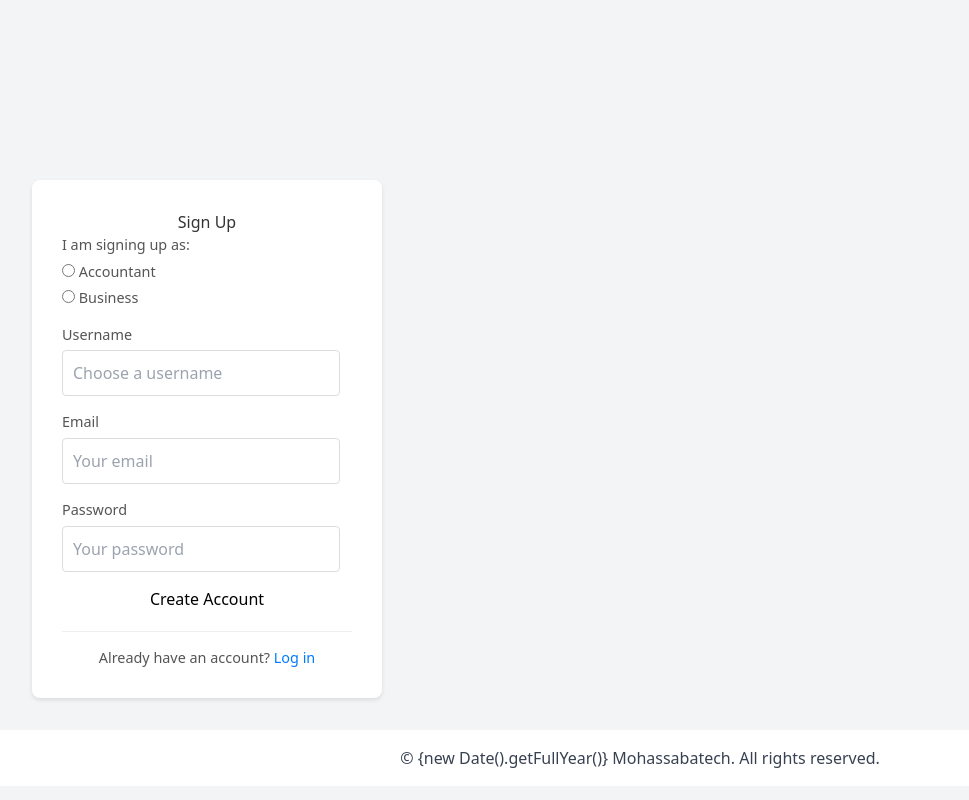
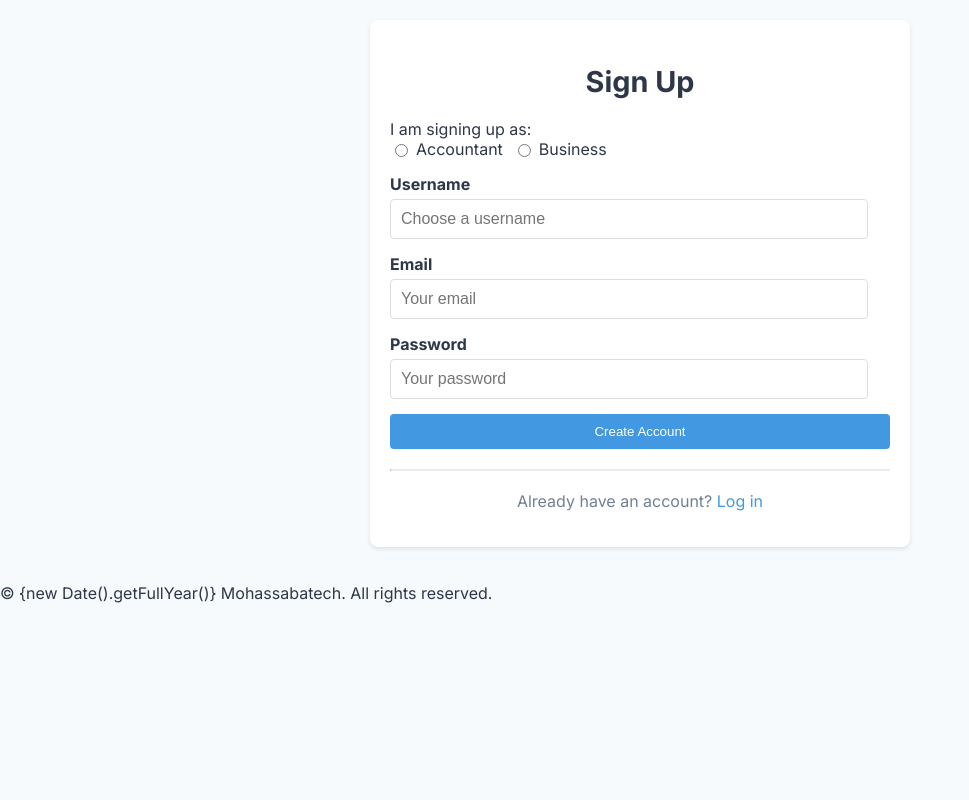
Before and after one commit to anesamx/mohassabatech, a plain HTML site: page pages/auth/signup.html in a window 1280 px wide. Shown: the whole page, without its empty margins (0-969 px from the left). Drawn offline with nearby package versions, Linux system fonts and the light colour scheme; files that its build step writes are made by us from their sources.

Commit message:
anes secend

```diff
--- a/pages/auth/signup.html
+++ b/pages/auth/signup.html
@@ -1,172 +1,129 @@
-<!DOCTYPE html>
-<html lang="en">
-<head>
-    <meta charset="UTF-8" />
-    <meta name="viewport" content="width=device-width, initial-scale=1.0" />
+<html lang="en"><head>  <link rel="stylesheet" href="style.css">
+    <meta charset="UTF-8">
+    <meta name="viewport" content="width=device-width, initial-scale=1.0">
     <title>Mohassabatech</title>
-    <link
-      href="https://fonts.googleapis.com/css2?family=Inter:wght@400;600;700&display=swap"
-      rel="stylesheet"
-    />
-    <script src="https://cdn.tailwindcss.com"></script>
+    <link href="https://fonts.googleapis.com/css2?family=Inter:wght@400;600;700&amp;display=swap" rel="stylesheet">
+    <link rel="stylesheet" href="../../style.css">
+    <script src="../../script.js" defer=""></script>
     <style>
-      /* Custom CSS for header animation */
-      #header {
-        position: sticky;
-        top: 0;
-        z-index: 10;
-        transition: transform 0.3s ease-in-out, opacity 0.3s ease-in-out;
-        transform: translateY(-50px);
-        opacity: 0;
+        body {
+
+            font-family: "Inter", sans-serif;
+            background-color: #f7fafc;
+            color: #2d3748;
+            display: flex;
+            flex-direction: column;
+            min-height: 100vh;
+            margin: 0;
         }
-
-      #header.show {
-        transform: translateY(0);
-        opacity: 1;
-        }
-
     .signup-box {
-            background-color: #fff;
-            padding: 30px;
+      max-width: 500px;
+      margin: 20px auto;
+      background-color: #ffffff;
+      padding: 20px;
       border-radius: 8px;
       box-shadow: 0 2px 4px rgba(0, 0, 0, 0.1);
-            width: 350px; /* Adjusted width to accommodate more fields */
       text-align: center;
     }
 
-        h2 {
+    .signup-box h2 {
       margin-bottom: 20px;
-            color: #333;
+      color: #2d3748;
+      font-size: 1.8rem;
     }
 
-        .role-select {
-            margin-bottom: 15px;
-            text-align: left;
-        }
-
-        .role-select label {
-            display: block;
-            margin-bottom: 5px;
-            color: #555;
-            font-size: 0.9em;
-        }
-
-        .role-options label {
-            margin-right: 15px;
-        }
-
+    .role-select,
     .input-group {
       margin-bottom: 15px;
       text-align: left;
     }
-
-        .input-group label {
-            display: block;
-            margin-bottom: 5px;
-            color: #555;
-            font-size: 0.9em;
-        }
-
     .input-group input[type="text"],
     .input-group input[type="email"],
     .input-group input[type="password"] {
-            width: calc(100% - 12px);
+      width: calc(100% - 22px);
       padding: 10px;
       border: 1px solid #ddd;
       border-radius: 4px;
       box-sizing: border-box;
       font-size: 1em;
     }
+    .input-group label {
+      display: block;
+      margin-bottom: 5px;
+      font-weight: bold;
+    }
 
+    .role-options {
+      display: flex;
+      gap: 10px;
+      flex-wrap: wrap;
+    }
+
+    .role-options label {
+      display: inline-flex;
+      align-items: center;
+      gap: 5px;
+    }
     .hidden {
       display: none;
     }
-
     button {
-            background-color: #007bff;
+      background-color: #4299e1;
       color: white;
-            padding: 12px 20px;
+      padding: 10px 20px;
       border: none;
       border-radius: 4px;
       cursor: pointer;
-            font-size: 1em;
       width: 100%;
     }
 
     button:hover {
-            background-color: #0056b3;
+      background-color: #2b6cb0;
     }
 
     .separator {
-            border-top: 1px solid #eee;
-            margin-top: 20px;
-            margin-bottom: 15px;
-            color: #777;
-            font-size: 0.9em;
+      border-top: 1px solid #e2e8f0;
+      margin: 20px 0;
     }
 
     .login-link {
-            font-size: 0.9em;
-            color: #555;
+      text-align: center;
+      color: #718096;
     }
 
     .login-link a {
-            color: #007bff;
+      color: #4299e1;
       text-decoration: none;
         }
-
-        .login-link a:hover {
-            text-decoration: underline;
+        .error {
+            color: red;
         }
     </style>
-  </head>
+<!--UIPATH_EXTENSION_ID: conkfbpnllelocpogdmbilgmnkabjfmf--></head>
+
 <body class="font-inter bg-gray-100">
-    <header
-      id="header"
-      class="py-6 px-4 sm:px-6 lg:px-8 bg-white/80 backdrop-blur-md"
-    >
-      <div class="flex justify-between items-center">
-        <div class="flex items-center gap-4">
-          <a href="/" class="text-2xl sm:text-3xl font-bold text-blue-600">
-            Mohassabatech
-          </a>
-        </div>
-        <nav>
-          <ul class="flex space-x-4 sm:space-x-6">
-            <li>
-              <a href="/" class="text-gray-700 hover:text-blue-600 transition-colors duration-300 hover:border-b-2 hover:border-blue-600 pb-1">Home</a>
-            </li>
-            <li>
-              <a href="../main pages/anncmnt.html" class="text-gray-700 hover:text-blue-600 transition-colors duration-300 hover:border-b-2 hover:border-blue-600 pb-1">Announcements</a>
-            </li>
-            <li>
-              <a href="../main pages/jobs.html" class="text-gray-700 hover:text-blue-600 transition-colors duration-300 hover:border-b-2 hover:border-blue-600 pb-1">Jobs</a>
-            </li>
-             <li> <a href="/" class="text-gray-700 hover:text-blue-600 transition-colors duration-300 hover:border-b-2 hover:border-blue-600 pb-1">back</a></li>
-          </ul>
-        </nav>
-      </div>
-    </header>
+
     <main class="flex-1 py-8 px-4 sm:px-6 lg:px-8 mt-16">
-
         <div class="signup-box">
             <h2>Sign Up</h2>
             <form id="signupForm">
                 <div class="role-select">
                     <label>I am signing up as:</label>
                     <div class="role-options">
-                    <label><input type="radio" name="role" value="accountant" id="accountantRole" > Accountant</label>
-                    <label><input type="radio" name="role" value="business" id="businessRole" > Business</label>
+                        <label><input type="radio" name="role" value="accountant" id="accountantRole">
+              Accountant</label>
+            <label><input type="radio" name="role" value="business" id="businessRole">
+              Business</label>
           </div>
                 </div>
 
                 <div class="input-group">
                     <label for="username">Username</label>
-                <input type="text" id="username" name="username" placeholder="Choose a username" required>
+                    <input type="text" id="username" name="username" placeholder="Choose a username" required="">
         </div>
         <div class="input-group">
           <label for="email">Email</label>
-                <input type="email" id="email" name="email" placeholder="Your email" required>
+          <input type="email" id="email" name="email" placeholder="Your email" required="">
         </div>
         <div class="input-group">
           <label for="password">Password</label>
@@ -199,16 +156,29 @@
           </div>
                 </div>
 
+
                 <button type="submit">Create Account</button>
             </form>
             <hr class="separator">
-        <p class="login-link">Already have an account? <a href="auth.html">Log in</a></p>
+            <p class="login-link">
+                Already have an account?
+                <a href="auth.html">Log in</a>
+            </p>
         </div>
         <script type="module">
             // Firebase Imports and Initialization
-        import { initializeApp } from 'https://www.gstatic.com/firebasejs/10.10.0/firebase-app.js';
-        import { getAuth, createUserWithEmailAndPassword } from 'https://www.gstatic.com/firebasejs/10.10.0/firebase-auth.js';
-        import { getFirestore, doc, setDoc } from 'https://www.gstatic.com/firebasejs/10.10.0/firebase-firestore.js';
+            import {
+                initializeApp
+            } from "https://www.gstatic.com/firebasejs/10.10.0/firebase-app.js";
+      import {
+        getAuth,
+        createUserWithEmailAndPassword,
+      } from "https://www.gstatic.com/firebasejs/10.10.0/firebase-auth.js";
+      import {
+        getFirestore,
+        doc,
+        setDoc,
+      } from "https://www.gstatic.com/firebasejs/10.10.0/firebase-firestore.js";
 
             const firebaseConfig = {
                 apiKey: "AIzaSyBt4iqIQljxLZvuedUBBdwqE-GnWcRbcbs",
@@ -224,14 +194,14 @@
             const db = getFirestore(app);
 
             // Function to display a toast message
-        async function displayToast(message, type = 'success') {
+      async function displayToast(message, type = "success") {
         try {
-                const toastContainer = document.createElement('div');
-                toastContainer.classList.add('toast-container');
+          const toastContainer = document.createElement("div");
+          toastContainer.classList.add("toast-container");
           document.body.appendChild(toastContainer);
 
-                const toast = document.createElement('div');
-                toast.classList.add('toast', type);
+          const toast = document.createElement("div");
+          toast.classList.add("toast", type);
           toast.textContent = message;
           toastContainer.appendChild(toast);
 
@@ -240,28 +210,28 @@
             toastContainer.remove();
           }, 3000); // Remove after 3 seconds
         } catch (error) {
-                console.error('Error displaying toast:', error);
+          console.error("Error displaying toast:", error);
             }
       }
 
       // Function to display errors
-        async function displayError(message, containerClass = 'signup-box') {
+      async function displayError(message, containerClass = "signup-box") {
         try {
           const errorContainer = document.querySelector(`.${containerClass}`);
           if (!errorContainer) {
-                    console.error('Error container not found.');
+            console.error("Error container not found.");
             return;
           }
-                errorContainer.querySelectorAll('.error').forEach(el => el.remove());
-                const errorDiv = document.createElement('div');
-                errorDiv.classList.add('error');
+          errorContainer.querySelectorAll(".error").forEach((el) => el.remove());
+          const errorDiv = document.createElement("div");
+          errorDiv.classList.add("error");
           errorDiv.textContent = message;
           errorContainer.prepend(errorDiv);
           setTimeout(() => {
-                    errorDiv.remove()
+            errorDiv.remove();
           }, 3000);
         } catch (error) {
-                console.error('Error displaying error:', error);
+          console.error("Error displaying error:", error);
         }
             }
 
@@ -274,13 +244,25 @@
           const data = Object.fromEntries(formData.entries());
           const role = data.role;
           if (!role) {
-                   await displayError('Please select a role.');
+            await displayError("Please select a role.");
             return;
           }
-                const requiredFields = role === 'accountant' ? ['username', 'email', 'password', 'fullName', 'phoneNumber', 'workPermit'] : ['username', 'email', 'password', 'businessName', 'businessPhone'];
-                const isFormValid = requiredFields.every(field => data[field] && data[field].trim() !== '');
+          const requiredFields =
+            role === "accountant"
+              ? [
+                  "username",
+                  "email",
+                  "password",
+                  "fullName",
+                  "phoneNumber",
+                  "workPermit",
+                ]
+              : ["username", "email", "password", "businessName", "businessPhone"];
+          const isFormValid = requiredFields.every(
+            (field) => data[field] && data[field].trim() !== ""
+          );
           if (!isFormValid) {
-                   await displayError('Please fill in all required fields.');
+            await displayError("Please fill in all required fields.");
                 return;
           }
           const email = data.email;
@@ -292,79 +274,102 @@
             const businessName = data.businessName;
           const businessPhone = data.businessPhone;
 
-                const userCredential = await createUserWithEmailAndPassword(auth, email, password);
+          const userCredential = await createUserWithEmailAndPassword(
+            auth,
+            email,
+            password
+          );
           const user = userCredential.user;
           const userDocData = {
             uid: user.uid,
             username: username,
             email: email,
           };
-                if (role === 'accountant') {
+          if (role === "accountant") {
                 userDocData.fullName = fullName;
                 userDocData.phoneNumber = phoneNumber;
                 userDocData.workPermit = workPermit;
-                    userDocData.role = 'accountant';
-                } else if (role === 'business') {
+                userDocData.role = "accountant";
+            } else if (role === "business") {
                 userDocData.businessName = businessName;
                 userDocData.businessPhone = businessPhone;
-                    userDocData.role = 'business';
+                userDocData.role = "business";
             }
           await setDoc(doc(db, "users", user.uid), userDocData);
-                await displayToast('Signup successful!');
-                if (role === 'accountant') { //use role
-                    window.location.href = '../dashboard/accntdash.html'; // Redirect to accountant dashboard
-                 } else if (role === 'business') { //use role
-                    window.location.href = '../dashboard/bsndash.html'; // Redirect to business dashboard
+          await displayToast("Signup successful!");
+
+          if (role === "accountant") {
+                //use role
+                window.location.href = "../dashboard/accntdash.html"; // Redirect to accountant dashboard
+            } else if (role === "business") {
+            //use role
+            window.location.href = "../dashboard/bsndash.html"; // Redirect to business dashboard
           }
         } catch (error) {
           const errorMessage = error.message;
-                await displayToast('Signup faild check your conection!', 'error');
+          await displayToast("Signup faild check your conection!", "error");
           await displayError(errorMessage);
           console.error("Error signing up:", error);
         }
       }
 
       function toggleFields() {
-         try{
-            const accountantFields = document.getElementById('accountantFields');
-            const businessFields = document.getElementById('businessFields');
+        try {
+          const accountantFields = document.getElementById("accountantFields");
+                const businessFields = document.getElementById("businessFields");
                 const roles = document.querySelectorAll('input[name="role"]'); // Get all radio buttons with name="role"
                 let role = null;
-            roles.forEach(radio => {
+                roles.forEach((radio) => {
                     if (radio.checked) {
                         role = radio.value; // Get the value of the checked radio button
                     }
                 });
-            if (role === 'accountant') { //use role
-            accountantFields.classList.remove('hidden');
-            businessFields.classList.add('hidden');
-            } else if (role === 'business') { //use role
-            businessFields.classList.remove('hidden');
-            accountantFields.classList.add('hidden');
+                if (role === "accountant") {
+                    //use role
+                    accountantFields.classList.remove("hidden");
+                    businessFields.classList.add("hidden");
+                } else if (role === "business") {
+                    //use role
+                    businessFields.classList.remove("hidden");
+                    accountantFields.classList.add("hidden");
                 } else {
-            accountantFields.classList.add('hidden');
-            businessFields.classList.add('hidden');
+                    accountantFields.classList.add("hidden");
+                    businessFields.classList.add("hidden");
                 }
-         }catch(error){
+        } catch (error) {
           console.error("Error displaying error:", error);
         }
       }
-        document.querySelectorAll('input[name="role"]').forEach(radio => radio.addEventListener('change', async() => {await toggleFields()}))
-        document.addEventListener('DOMContentLoaded', async () => {await toggleFields()});
+      document
+        .querySelectorAll('input[name="role"]')
+        .forEach((radio) =>
+          radio.addEventListener("change", async () => {
+            await toggleFields();
+          })
+        );
+      document.addEventListener("DOMContentLoaded", async () => {
+        await toggleFields();
+      });
 
       // Get radio buttons and add event listeners
-        const accountantRoleRadio = document.getElementById('accountantRole');
-        const businessRoleRadio = document.getElementById('businessRole');
-        accountantRoleRadio.addEventListener('change', toggleFields);
-        businessRoleRadio.addEventListener('change', toggleFields);
+      const accountantRoleRadio = document.getElementById("accountantRole");
+      const businessRoleRadio = document.getElementById("businessRole");
+      accountantRoleRadio.addEventListener("change", toggleFields);
+      businessRoleRadio.addEventListener("change", toggleFields);
       toggleFields();
       // Add event listener to the form for sign up handling
-        document.getElementById('signupForm').addEventListener('submit', handleUserSignUp);
+      document
+        .getElementById("signupForm")
+        .addEventListener("submit", handleUserSignUp);
     </script>
-
     </main>
     <footer class="py-4 text-center text-gray-700 bg-white">
         <p>© {new Date().getFullYear()} Mohassabatech. All rights reserved.</p>
     </footer>
-</body>
-</html>
+
+
+
+
+
+
+ </body></html>
--- a/style.css
+++ b/style.css
@@ -8,7 +8,7 @@ body {
 
 /* Header Styles */
 .header {
-    position: fixed; /* Changed to fixed for proper positioning */
+    position: fixed;
     top: 0;
     left: 0;
     width: 100%;
@@ -450,3 +450,88 @@ body {
     color: green;
     margin-top: 10px;
 }
+
+/*signup styles*/
+body {
+    font-family: "Inter", sans-serif;
+    background-color: #f7fafc;
+    color: #2d3748;
+    display: flex;
+    flex-direction: column;
+    min-height: 100vh;
+    margin: 0;
+}
+.signup-box {
+    max-width: 500px;
+    margin: 20px auto;
+    background-color: #ffffff;
+    padding: 20px;
+    border-radius: 8px;
+    box-shadow: 0 2px 4px rgba(0, 0, 0, 0.1);
+    text-align: center;
+}
+.signup-box h2 {
+    margin-bottom: 20px;
+    color: #2d3748;
+    font-size: 1.8rem;
+}
+.role-select,
+.input-group {
+    margin-bottom: 15px;
+    text-align: left;
+}
+.input-group input[type="text"],
+.input-group input[type="email"],
+.input-group input[type="password"] {
+    width: calc(100% - 22px);
+    padding: 10px;
+    border: 1px solid #ddd;
+    border-radius: 4px;
+    box-sizing: border-box;
+    font-size: 1em;
+}
+.input-group label {
+    display: block;
+    margin-bottom: 5px;
+    font-weight: bold;
+}
+.role-options {
+    display: flex;
+    gap: 10px;
+    flex-wrap: wrap;
+}
+.role-options label {
+    display: inline-flex;
+    align-items: center;
+    gap: 5px;
+}
+.hidden {
+    display: none;
+}
+button {
+    background-color: #4299e1;
+    color: white;
+    padding: 10px 20px;
+    border: none;
+    border-radius: 4px;
+    cursor: pointer;
+    width: 100%;
+}
+button:hover {
+    background-color: #2b6cb0;
+}
+.separator {
+    border-top: 1px solid #e2e8f0;
+    margin: 20px 0;
+}
+.login-link {
+    text-align: center;
+    color: #718096;
+}
+.login-link a {
+    color: #4299e1;
+    text-decoration: none;
+}
+.error {
+    color: red;
+}
```
Also changed, not shown: pages/auth/auth.html (+22 -36 lines), script.js (line endings or trailing spaces). Lines whose indentation alone changed are shown as unchanged.
